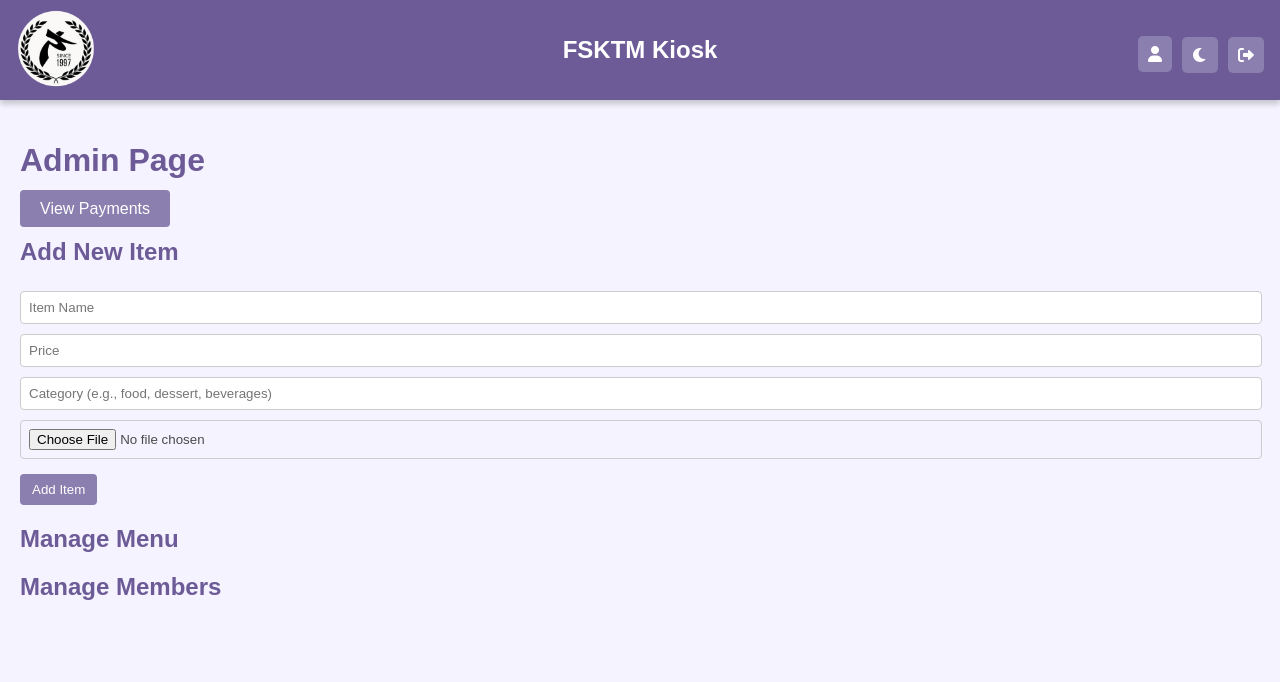
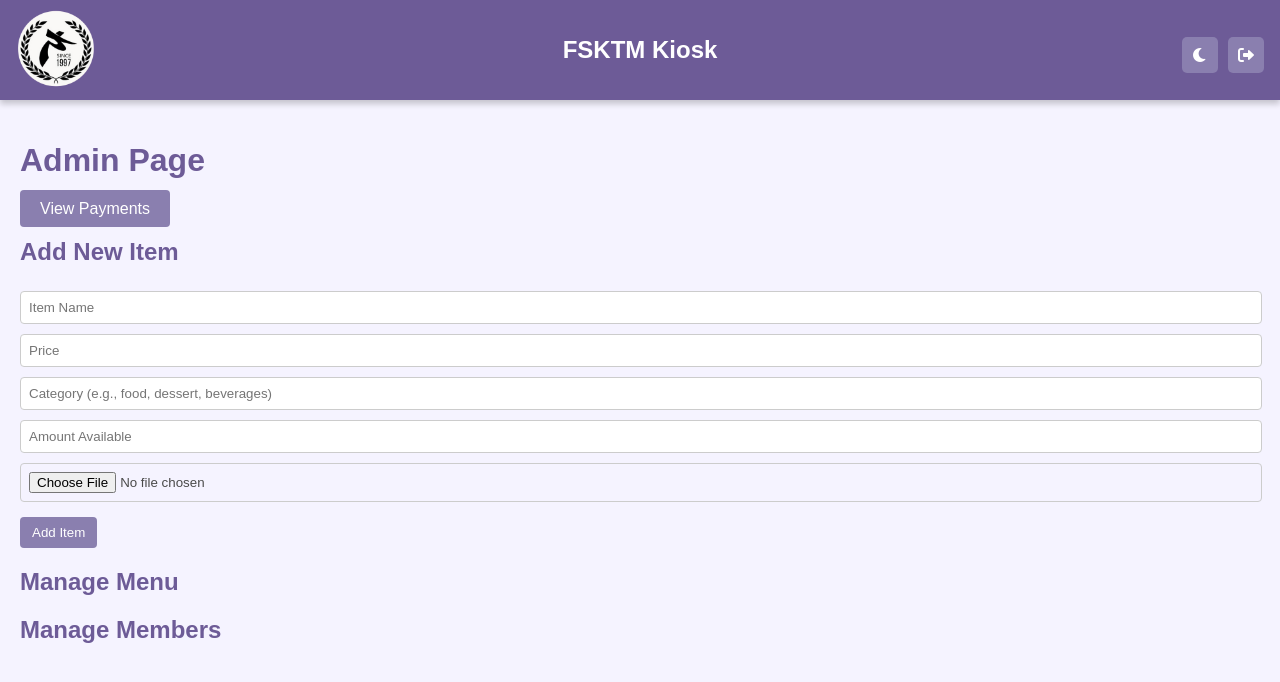
Before and after one commit to Gridiffin/FSKTM-Kiosk, a PHP site: page /admin.html in a window 1280 px wide. Shown: the top 682 px of the page. Run offline with PHP 8.4, Linux system fonts and the light colour scheme; data that the repository does not hold is empty.

Commit message:
git commit

```diff
--- a/ProjectWebDev/admin.html
+++ b/ProjectWebDev/admin.html
@@ -37,7 +37,7 @@
 
                 // Item details
                 const details = document.createElement("p");
-                details.textContent = `${item.name} - RM${item.price} (${item.category})`;
+                details.textContent = `${item.name} - RM${item.price} (${item.category}) - Available: ${item.amount}`; // Include amount
 
                 // Edit button
                 const editButton = document.createElement("button");
@@ -61,14 +61,16 @@
             const name = document.getElementById("item-name").value;
             const price = parseFloat(document.getElementById("item-price").value);
             const category = document.getElementById("item-category").value;
+            const amount = parseInt(document.getElementById("item-amount").value); // Get the amount
             const imageFile = document.getElementById("item-image").files[0]; // Get the uploaded file
 
-            if (name && price && category && imageFile) {
+            if (name && price && category && amount && imageFile) {
                 const formData = new FormData();
                 formData.append('action', 'add');
                 formData.append('prodName', name);
                 formData.append('prodPrice', price);
                 formData.append('prodType', category);
+                formData.append('amount', amount); // Add amount to FormData
                 formData.append('prodPic', imageFile); // Append the file
 
                 const response = await fetch('php/admin_process.php', {
@@ -89,6 +91,7 @@
             const newName = prompt("Enter new name:", item.name) || item.name;
             const newPrice = parseFloat(prompt("Enter new price:", item.price)) || item.price;
             const newCategory = prompt("Enter new category:", item.category) || item.category;
+            const newAmount = parseInt(prompt("Enter new amount:", item.amount)) || item.amount; // Get the new amount
             const newImageFile = document.getElementById("item-image").files[0]; // Get the new uploaded file
 
             const formData = new FormData();
@@ -97,6 +100,7 @@
             formData.append('prodName', newName);
             formData.append('prodPrice', newPrice);
             formData.append('prodType', newCategory);
+            formData.append('amount', newAmount); // Add amount to FormData
 
             if (newImageFile) {
                 formData.append('prodPic', newImageFile); // Append the new image file
@@ -198,11 +202,27 @@
         });
 
         // Logout Button Functionality
-        document.getElementById("logout-btn")?.addEventListener("click", () => {
-            // Clear sessionStorage
-            sessionStorage.removeItem('email');
-            // Redirect to index.html
-            window.location.href = 'index.html';
+        document.getElementById("logout-btn").addEventListener("click", async () => {
+            try {
+                const response = await fetch('php/logout.php', {
+                    method: 'POST',
+                    headers: {
+                        'Content-Type': 'application/json'
+                    }
+                });
+
+                if (response.ok) {
+                    // Clear sessionStorage
+                    sessionStorage.removeItem('email');
+                    // Redirect to index.html
+                    window.location.href = 'index.html';
+                } else {
+                    alert('Failed to log out. Please try again.');
+                }
+            } catch (error) {
+                console.error('Error logging out:', error);
+                alert('An error occurred while logging out.');
+            }
         });
     </script>
 </head>
@@ -222,10 +242,6 @@
 
         <!-- Grouped Navigation Links and Dark Mode Button -->
         <div id="nav-and-dark-mode-container">
-            <!-- Profile Icon -->
-            <a href="./admin_profile.html" id="profile-btn" class="icon-btn">
-                <i class="fas fa-user"></i>
-            </a>
 
             <!-- Dark Mode Toggle Icon -->
             <button id="dark-mode-btn" class="icon-btn">
@@ -254,6 +270,7 @@
                 <input type="text" id="item-name" placeholder="Item Name" required>
                 <input type="number" id="item-price" placeholder="Price" required>
                 <input type="text" id="item-category" placeholder="Category (e.g., food, dessert, beverages)" required>
+                <input type="number" id="item-amount" placeholder="Amount Available" required> <!-- New field -->
                 <input type="file" id="item-image" name="item-image" accept="image/*" required>
                 <button type="button" onclick="addItem()">Add Item</button>
             </form>
--- a/ProjectWebDev/php/fetch_product.php
+++ b/ProjectWebDev/php/fetch_product.php
@@ -3,7 +3,7 @@
 include 'connection.php';
 
 // Fetch products from the database
-$query = "SELECT prodID, prodName AS name, CAST(prodPrice AS DECIMAL(10,2)) AS price, prodPic AS image, prodType AS category FROM product";
+$query = "SELECT prodID, prodName AS name, CAST(prodPrice AS DECIMAL(10,2)) AS price, prodPic AS image, prodType AS category, amount FROM product";
 $result = $conn->query($query);
 
 if ($result->num_rows > 0) {
```
Also changed, not shown: ProjectWebDev/php/admin_process.php (+7 -6 lines).
